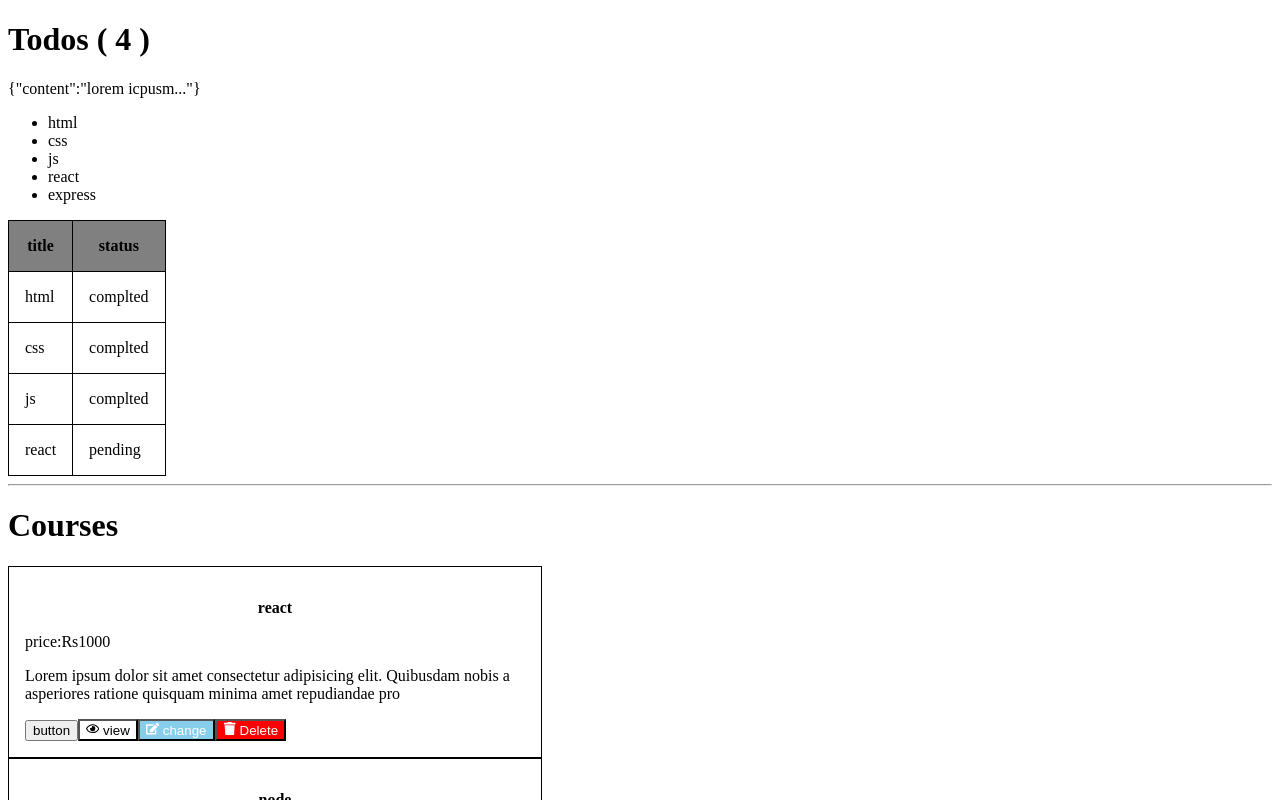
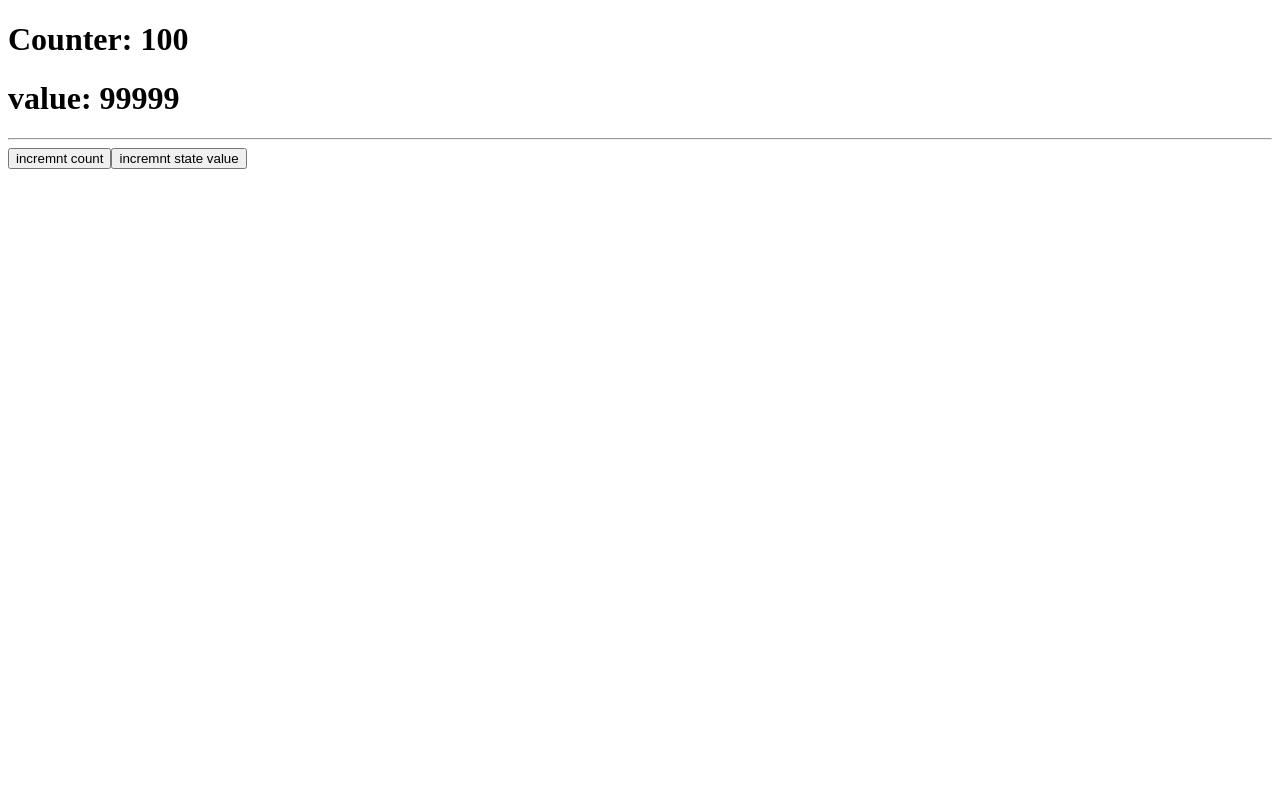
Before and after one commit to sagartmg2/sh-bh-ash-react, a React (Vite) app in the folder react/: page / in a window 1280 px wide. Shown: the top 800 px of the page. Built offline with nearby package versions, Linux system fonts and the light colour scheme.

Commit message:
dyanmic class & useState

```diff
--- a/react/src/App.jsx
+++ b/react/src/App.jsx
@@ -1,6 +1,7 @@
 import Course from "./Course"
 import User from "./User"
 import Todos from "./Todos"
+import Counter from "./Counter"
 
 import Glass from "./assets/images/glasses.jpg"
 import DeleteButton from "./components/DeleteButton"
@@ -22,8 +23,10 @@ let users = [
 let courses = ["react","node","javascript"]
 
 function App() {
+    return <Counter/>
     return (
         <div>
+            <Counter/>
             <Todos/>
 
             <hr />
--- /dev/null
+++ b/react/src/Counter.jsx
@@ -0,0 +1,36 @@
+import { useState } from "react"
+
+
+/*
+    function useState(initalValue){
+        return [ initalValue ,() =>{} ]
+    }
+
+*/
+function Counter() {
+    let count = 100
+    let [stateValue, setValue] = useState(99999)
+    /* note state vaarialbe must not be changed directly only shall be
+    change via mutator function */
+
+    function incrementValue() {
+        let newvalue = stateValue + 1
+        // setValue( newvalue )
+        setValue(stateValue + 1)
+    }
+
+    function increment() {
+        count++
+        console.log("increment...", count);
+    }
+    console.log("render");
+    return <>
+        <h1>Counter: {count}</h1>
+        <h1>value: {stateValue}</h1>
+        <hr />
+        <button onClick={increment} >incremnt count</button>
+
+        <button onClick={incrementValue} >incremnt state value</button>
+    </>
+}
+export default Counter
--- a/react/src/Todos.jsx
+++ b/react/src/Todos.jsx
@@ -6,6 +6,7 @@ let todos = [
     { title: "js", status: true },
     { title: "react", status: false }
 ]
+
 
 /*
 let todosinHTML = todos.map(el =>{
@@ -52,9 +53,17 @@ const Todos = () => {
                         */
                         return <tr key={el.title}>
                             <td>{el.title}</td>
-                            <td>{el.status ? "complted" : "pending"}</td>
+                            <td
+                                // style={{
+                                //     background: el.status ?"green" :"red",
+                                //     color:"white"
+                                // }}
+                                // className={el.status? "bg-green capitalize" : "bg-red capitalize"}
+                                className={`capitalize ${el.status ? "bg-green" : "bg-red"}`}
+                            >
+                                {el.status ? "complted" : "pending"}
+                            </td>
                         </tr>
-
                     })
                 }
             </tbody>
--- a/react/src/main.css
+++ b/react/src/main.css
@@ -35,3 +35,16 @@ th,td{
     border: 1px solid;
     padding: 1rem;
 }
+
+.bg-green{
+    background-color: green;
+    color: white;
+}
+.bg-red{
+    background-color: red;
+    color: white;
+}
+
+.capitalize{
+    text-transform: capitalize;
+}
--- a/react/src/main.jsx
+++ b/react/src/main.jsx
@@ -1,11 +1,10 @@
 import React, { Fragment, useState, useEffect } from 'react'
 import ReactDOM from 'react-dom/client'
 
-import App from "./App"
+// import App from "./App"
 import "./main.css"
+import Counter from './Counter'
 
 ReactDOM.createRoot(document.getElementById('root')).render(
-  <React.StrictMode>
-    <App />
-  </React.StrictMode>,
+  <Counter />
 )
```
Also changed, not shown: react/src/todos.css (added).
